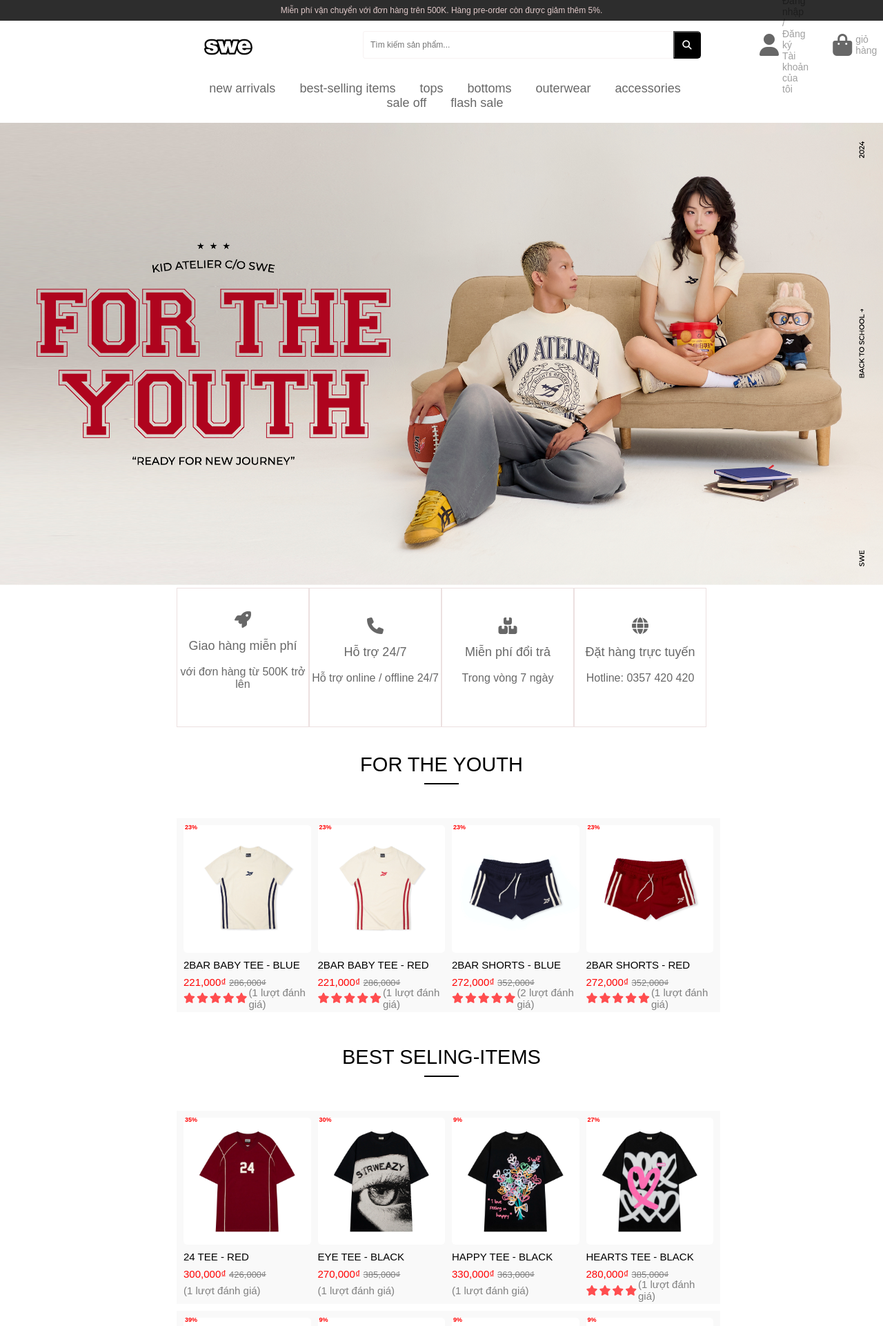
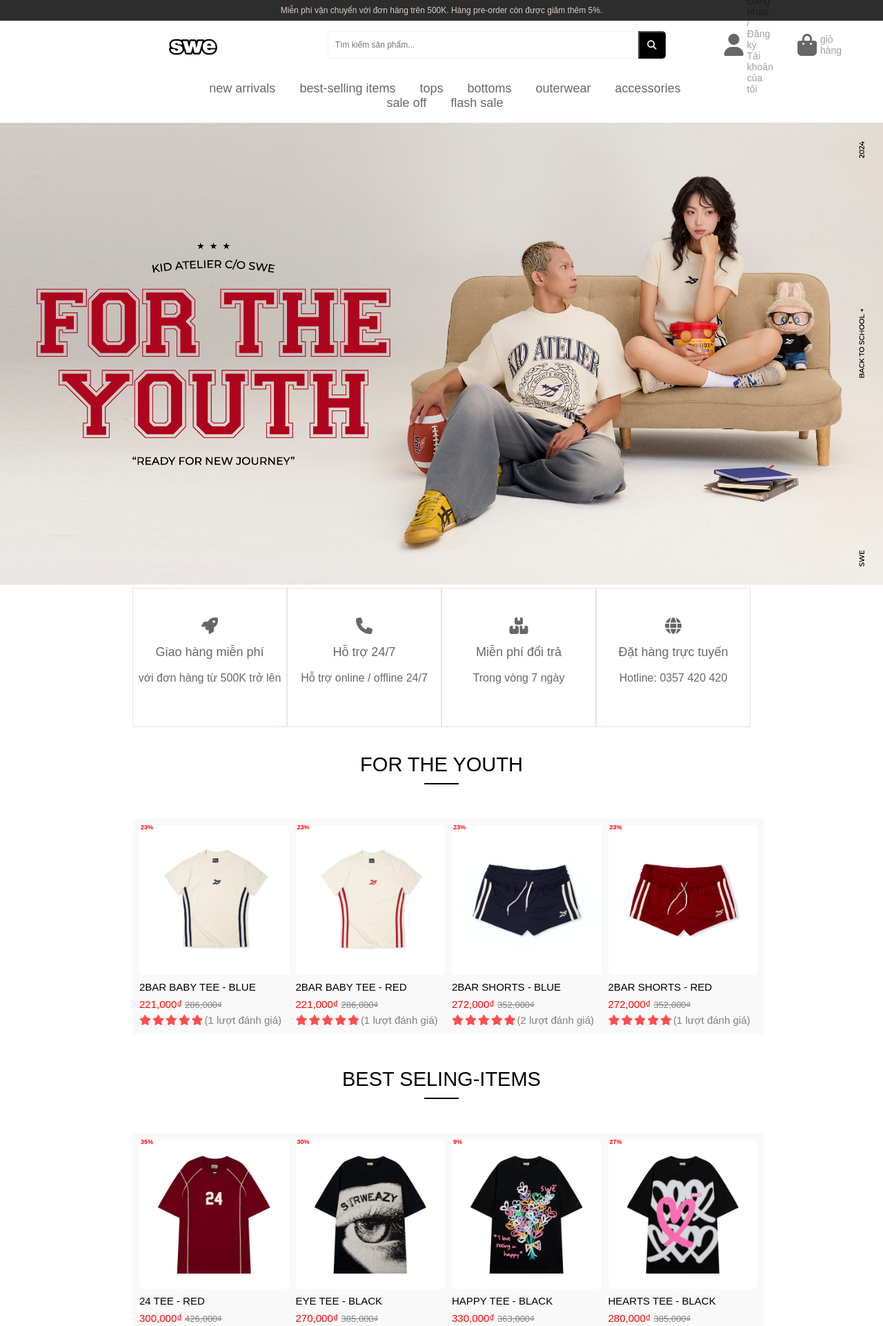
Before and after one commit to binhbanmuoi123/five-fire-lavender, a PHP site: page / in a window 1280 px wide. Shown: the top 1922 px of the page at 69% size. Run offline with PHP 8.4, Linux system fonts and the light colour scheme; some libraries are stand-ins or nearby versions.

Commit message:
Update index.css

```diff
--- a/lab1-2/css/index.css
+++ b/lab1-2/css/index.css
@@ -30,7 +30,7 @@
 }
 .container1{
     height: 70px;
-    width: 60%;
+    width: 68%;
     display: flex;
     align-items: center;
 }
@@ -131,7 +131,7 @@
     justify-content: center;
 }
 .odichvu{
-    width: 60%;
+    width: 70%;
     height: 200px;
     display: flex;
 }
@@ -173,7 +173,7 @@
     height: 250px auto;
 }
 .boxsp {
-    width: 60%;
+    width: 70%;
     display: grid;
     grid-template-columns: repeat(4, 1fr);
     gap: 10px;
@@ -255,7 +255,7 @@
 }
 .feedback-section {
     padding: 50px 20px;
-    width: 60%;
+    width: 70%;
     display: flex;
 }
 .khungfb1{
@@ -281,7 +281,7 @@
 }
 
 .footer-content {
-    width: 60%;
+    width: 70%;
     margin: auto;
     display: flex;
     justify-content: space-between;
```
